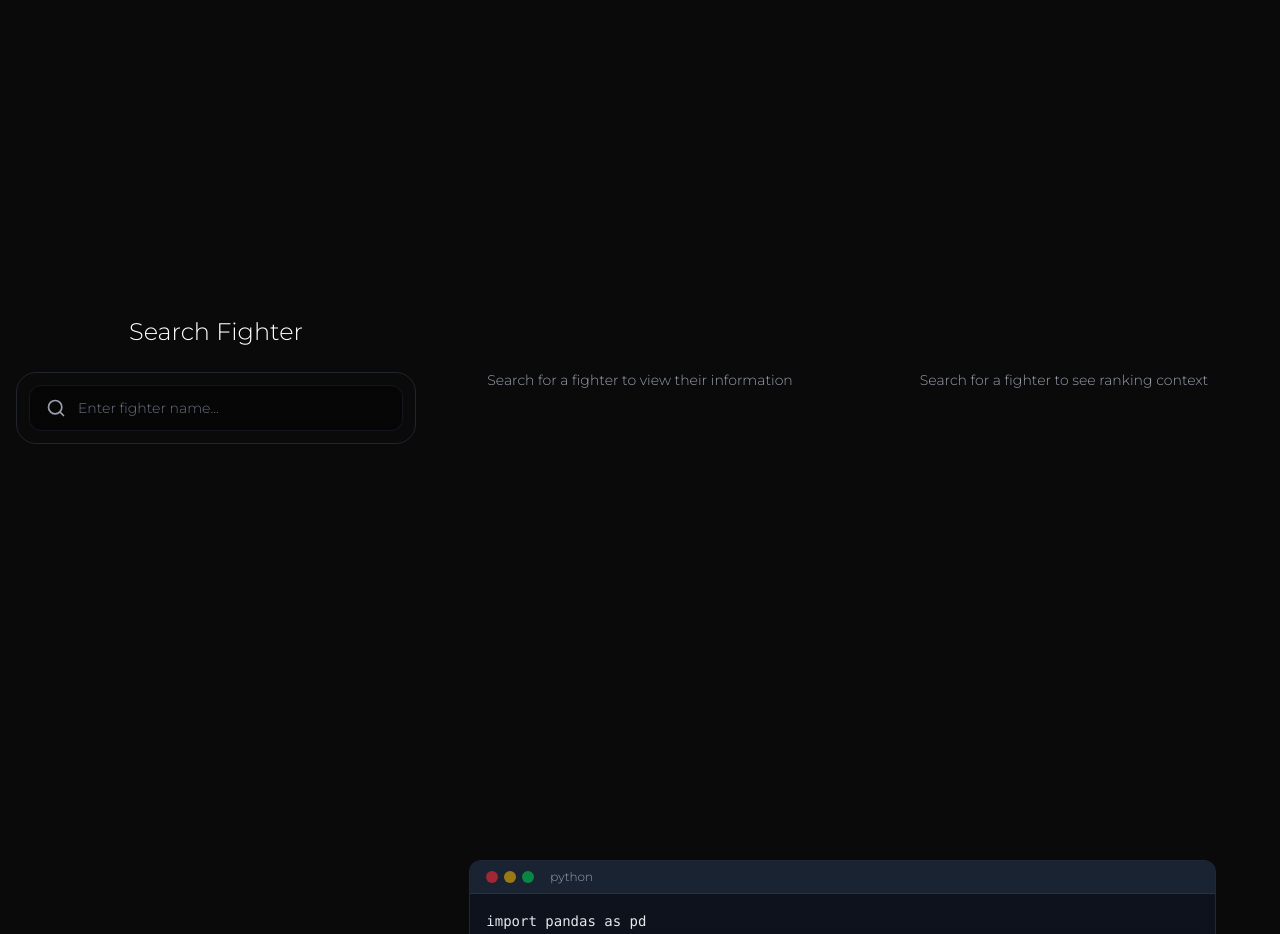
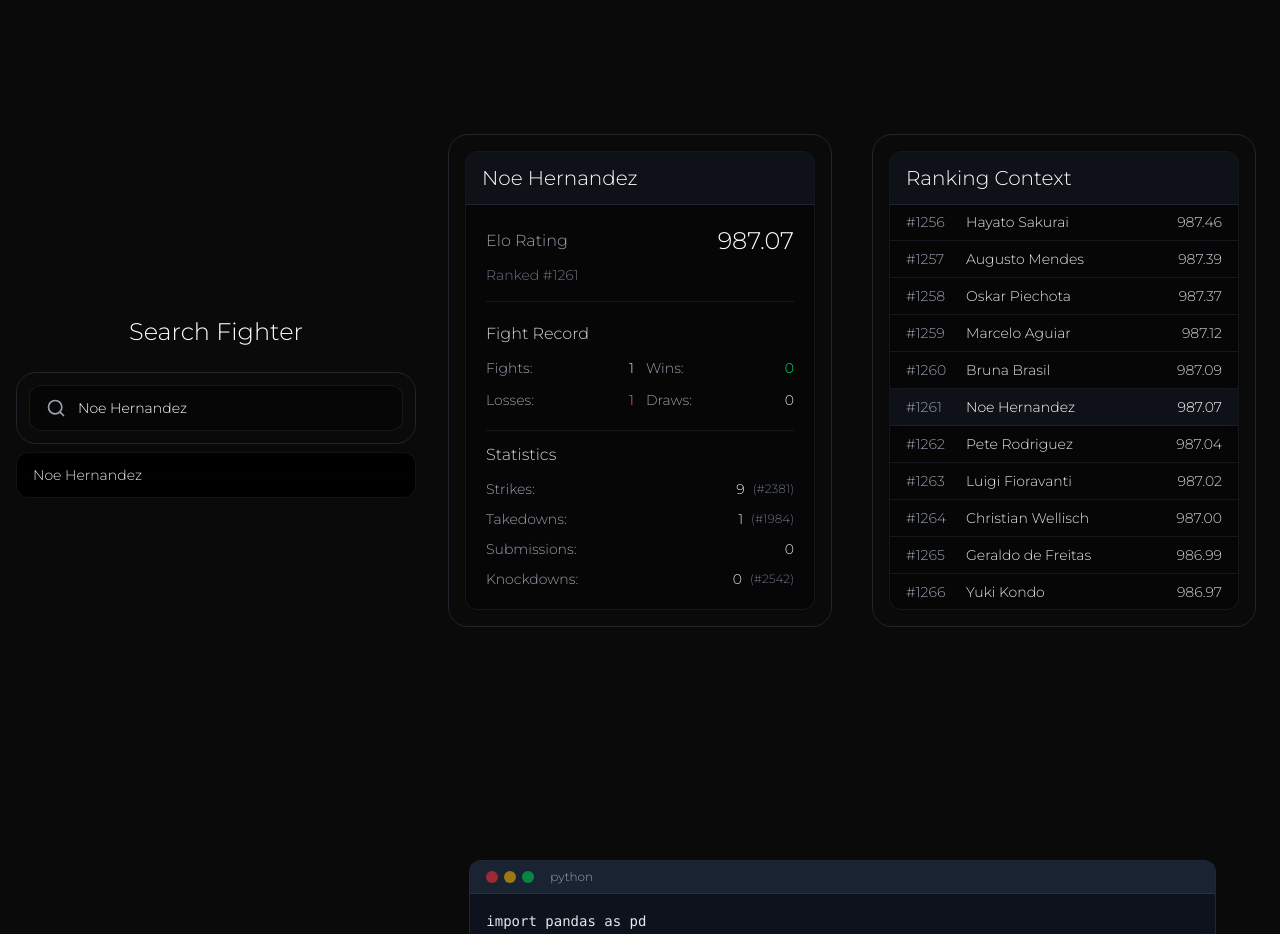
Before and after one commit to Jeremyliu-621/UFC-Elo-Calculator, a Next.js app in the folder frontend/: page / in a window 1280 px wide. Shown: the part 2420-3354 px from the top of the page. Built offline with nearby package versions, Linux system fonts and the light colour scheme.

Commit message:
search bar done

```diff
--- a/frontend/components/FighterSearch.tsx
+++ b/frontend/components/FighterSearch.tsx
@@ -40,6 +40,7 @@ export default function FighterSearch() {
   const searchRef = useRef<HTMLDivElement>(null);
   const neighborTableRef = useRef<HTMLDivElement>(null);
   const infoCardRef = useRef<HTMLDivElement>(null);
+  const hasInitializedRandomFighter = useRef(false);
 
   useEffect(() => {
     const fetchData = async () => {
@@ -68,6 +69,27 @@ export default function FighterSearch() {
     fetchData();
   }, []);
 
+  // Select a random fighter on initial load
+  useEffect(() => {
+    if (!loading && !hasInitializedRandomFighter.current && allFighters.length > 0 && eloData.length > 0 && statsData.length > 0) {
+      hasInitializedRandomFighter.current = true;
+      const randomIndex = Math.floor(Math.random() * allFighters.length);
+      const randomFighter = allFighters[randomIndex];
+
+      // Find fighter data
+      const elo = eloData.find(f => f.fighter === randomFighter);
+      const stats = statsData.find(f => f.fighter === randomFighter);
+
+      if (elo && stats) {
+        setSelectedFighter({
+          ...stats,
+          elo: elo.elo
+        });
+        setSearchQuery(randomFighter);
+      }
+    }
+  }, [loading, allFighters, eloData, statsData]);
+
   useEffect(() => {
     if (searchQuery.trim() === '') {
       setFilteredFighters([]);
@@ -76,7 +98,7 @@ export default function FighterSearch() {
 
     const filtered = allFighters.filter(fighter =>
       fighter.toLowerCase().includes(searchQuery.toLowerCase())
-    ).slice(0, 10); // Limit to 10 suggestions
+    ).slice(0, 3); // Limit to 3 suggestions
 
     setFilteredFighters(filtered);
     setShowSuggestions(filtered.length > 0);
```
